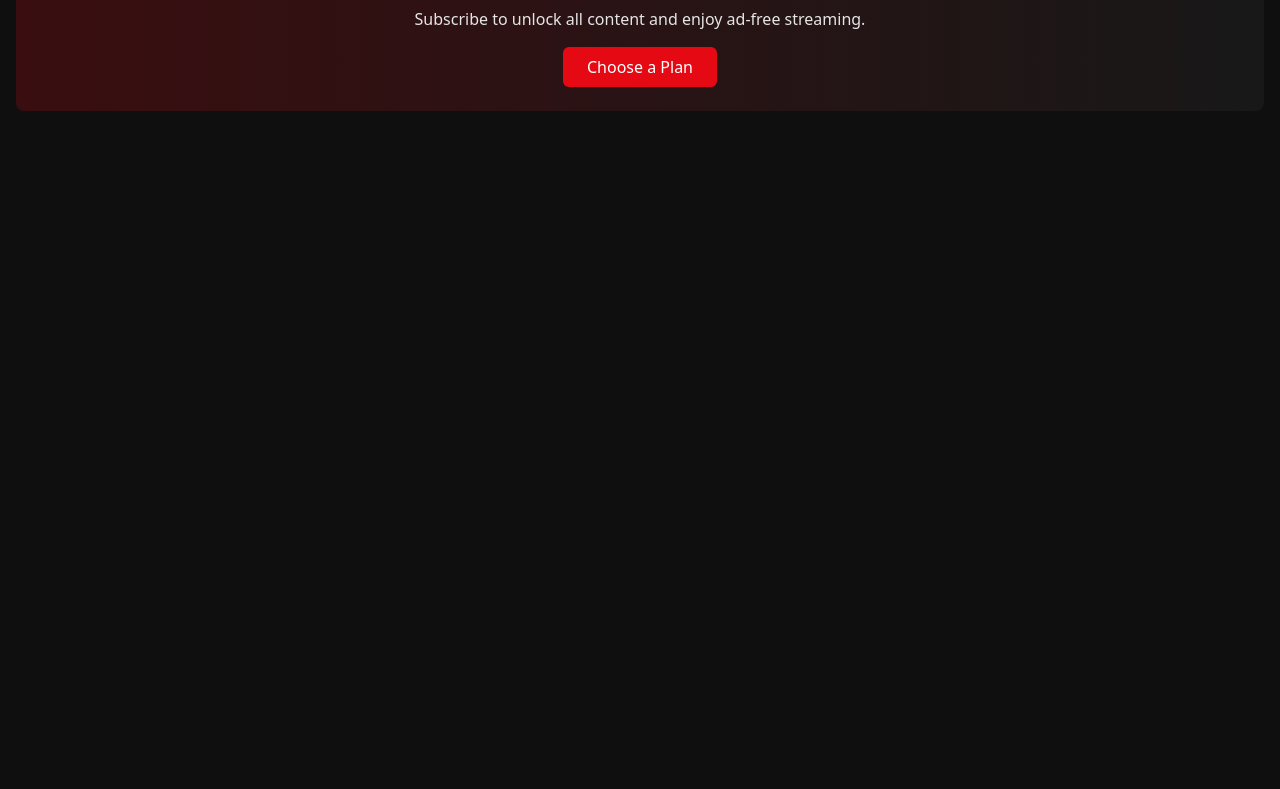
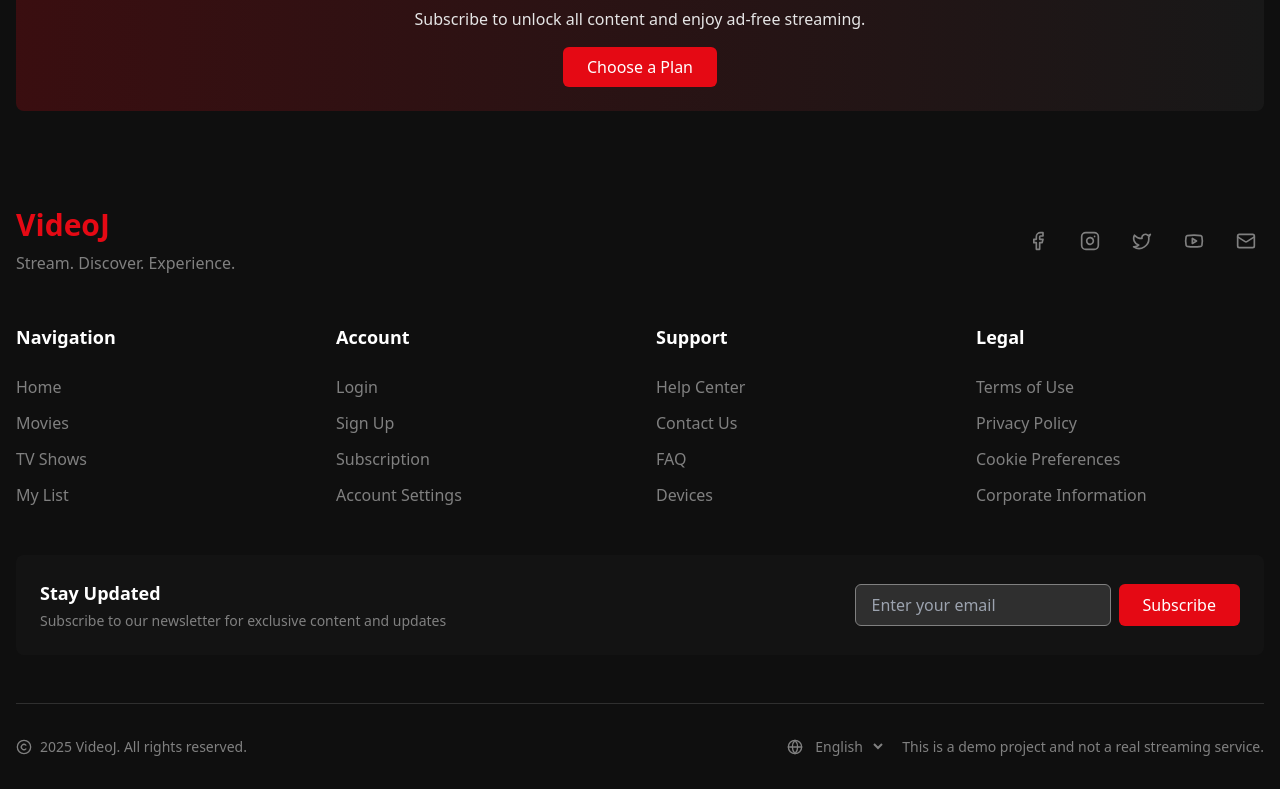
Before and after one commit to Sumitdev09/videojnew, a React (Vite) app: page / in a window 1280 px wide. Shown: the part 2225-3014 px from the top of the page. Before the commit the page ends 2368 px from the top, so only its background shows below. Built offline with nearby package versions, Linux system fonts and the light colour scheme; sample sign-in values are in the browser's storage.

Commit message:
Add footer component
Add the footer component to the layout.

```diff
--- a/src/components/layout/Layout.tsx
+++ b/src/components/layout/Layout.tsx
@@ -1,24 +1,30 @@
 
 import { ReactNode } from "react";
 import Navbar from "./Navbar";
+import Footer from "./Footer";
 
 interface LayoutProps {
   children: ReactNode;
   withNavbar?: boolean;
   className?: string;
   fullScreen?: boolean;
+  withFooter?: boolean;
 }
 
 const Layout = ({
   children,
   withNavbar = true,
+  withFooter = true,
   className = "",
   fullScreen = false
 }: LayoutProps) => {
   return (
     <div className={`min-h-screen bg-netflix-black text-netflix-text ${fullScreen ? 'w-screen overflow-hidden' : ''} ${className}`}>
       {withNavbar && <Navbar />}
-      {children}
+      <main className="min-h-[calc(100vh-80px)]">
+        {children}
+      </main>
+      {withFooter && <Footer />}
     </div>
   );
 };
```
